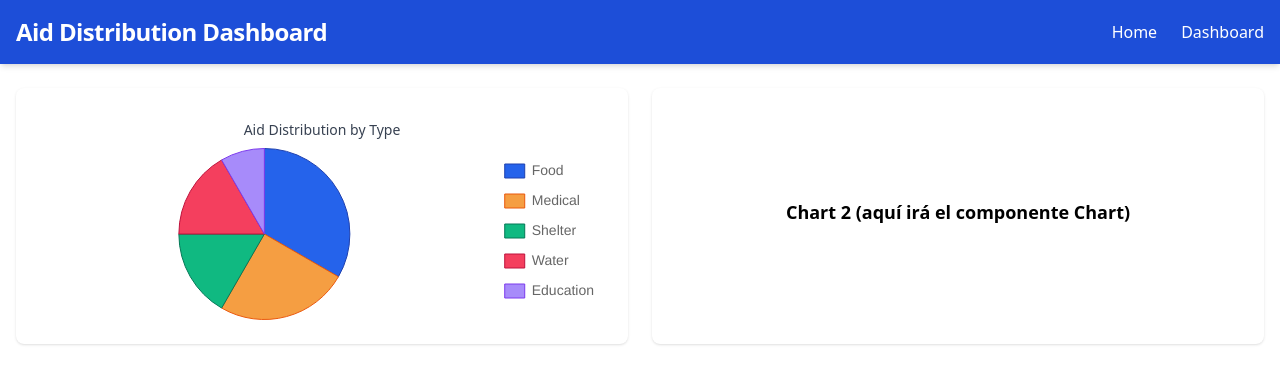
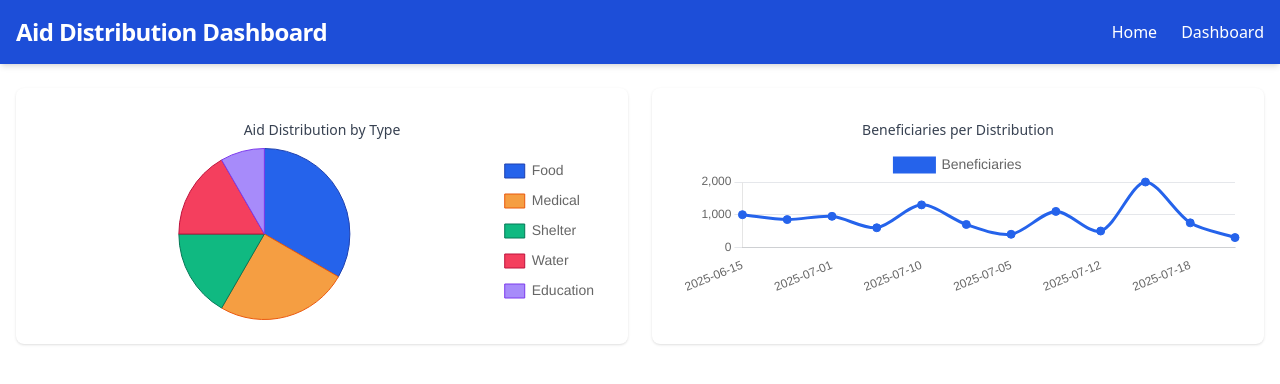
Before and after one commit to Alejotavo/Aidonic-Coding-Task, a React (Vite) app: page /dashboard in a window 1280 px wide. Shown: the top 384 px of the page. Built offline with nearby package versions, Linux system fonts and the light colour scheme.

Commit message:
add line chart

```diff
--- /dev/null
+++ b/src/components/UI/lineChart.tsx
@@ -0,0 +1,88 @@
+import { Line } from 'react-chartjs-2';
+import { Chart, CategoryScale, LinearScale, PointElement, LineElement, Title, Tooltip, Legend } from 'chart.js';
+import { distributions } from '../../service/mockApi';
+
+Chart.register(CategoryScale, LinearScale, PointElement, LineElement, Title, Tooltip, Legend);
+
+function LineChart() {
+  // Usar cada distribución individual
+  const labels = distributions.map((d) => d.date);
+  const values = distributions.map((d) => d.beneficiaries);
+
+  const data = {
+    labels,
+    datasets: [
+      {
+        label: 'Beneficiaries',
+        data: values,
+        fill: false,
+        borderColor: '#2563eb',
+        backgroundColor: '#2563eb',
+        tension: 0.3,
+        pointRadius: 4,
+        pointBackgroundColor: '#2563eb',
+      },
+    ],
+  };
+
+  const options = {
+    responsive: true,
+    maintainAspectRatio: false,
+    plugins: {
+      legend: {
+        display: true,
+        position: 'top' as const,
+        labels: {
+          font: {
+            size: 14,
+          },
+        },
+      },
+      tooltip: {
+        enabled: true,
+      },
+      title: {
+        display: false,
+      },
+    },
+    scales: {
+      x: {
+        title: {
+          display: true,
+          text: '',
+        },
+        grid: {
+          display: false,
+        },
+        ticks: {
+          autoSkip: true,
+          maxTicksLimit: 10,
+        },
+      },
+      y: {
+        title: {
+          display: true,
+          text: '',
+        },
+        beginAtZero: true,
+        grid: {
+          color: '#e5e7eb',
+        },
+      },
+    },
+    layout: {
+      padding: 0,
+    },
+  };
+
+  return (
+    <div className="w-full h-80 sm:h-96 flex flex-col items-center justify-center">
+      <span className="my-2 text-sm text-gray-700">Beneficiaries per Distribution</span>
+      <div className="w-full h-full">
+        <Line data={data} options={options} />
+      </div>
+    </div>
+  );
+}
+
+export default LineChart;
--- a/src/pages/dashboard.tsx
+++ b/src/pages/dashboard.tsx
@@ -1,3 +1,4 @@
+import LineChart from "../components/UI/lineChart";
 import PieChart from "../components/UI/pieChart";
 
 
@@ -12,8 +13,7 @@ function Dashboard() {
         </div>
         <div className="w-full sm:w-1/2">
           <div className="bg-white rounded-lg shadow p-6 flex flex-col items-center justify-center h-64">
-            <span className="text-lg font-semibold mb-2">Chart 2 (aquí irá el componente Chart)</span>
-            {/* Aquí irá el componente Chart 2 */}
+            <LineChart />
           </div>
         </div>
       </div>
--- a/src/service/mockApi.ts
+++ b/src/service/mockApi.ts
@@ -8,7 +8,7 @@ import type { Distribution, DistributionDetail } from "../models/beneficiary";
       region: 'West Nile',
       date: '2025-06-15',
       status: 'Planned',
-      beneficiaries: 1200,
+      beneficiaries: 1000,
       aidType: 'Food',
       deliveryChannel: 'Vouchers',
     },
```
